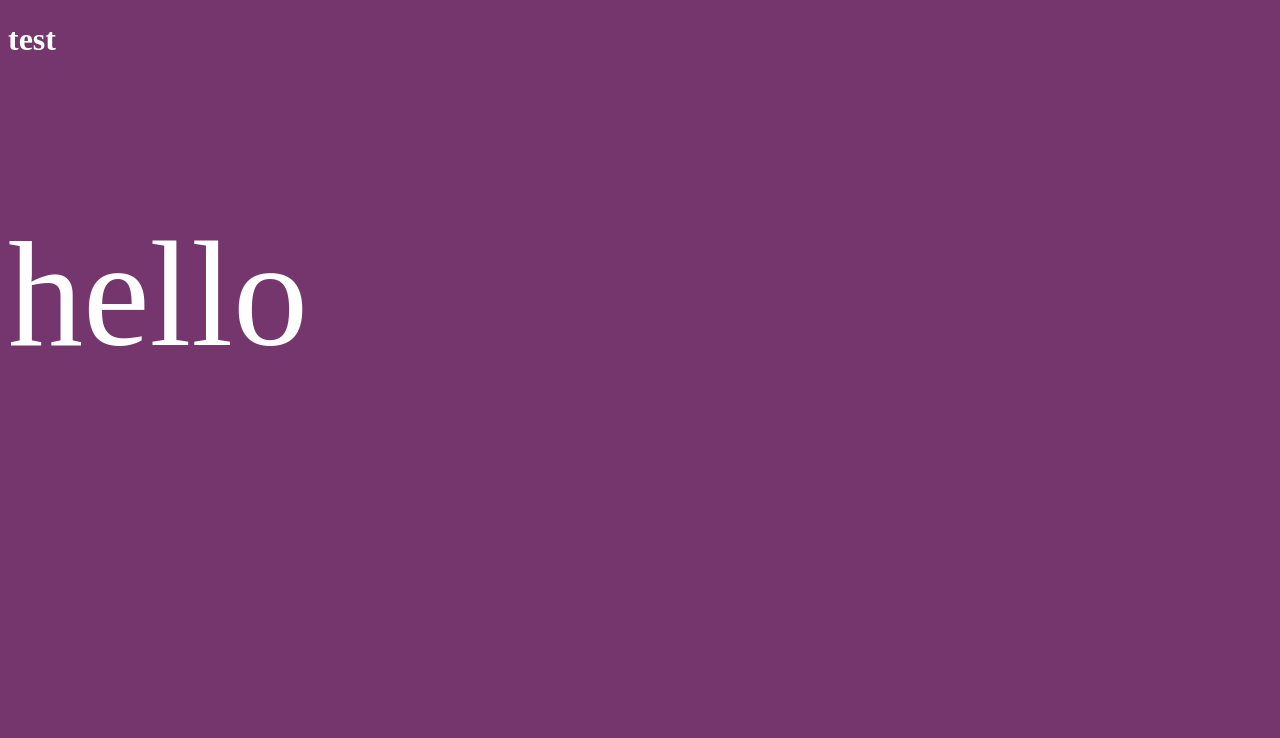
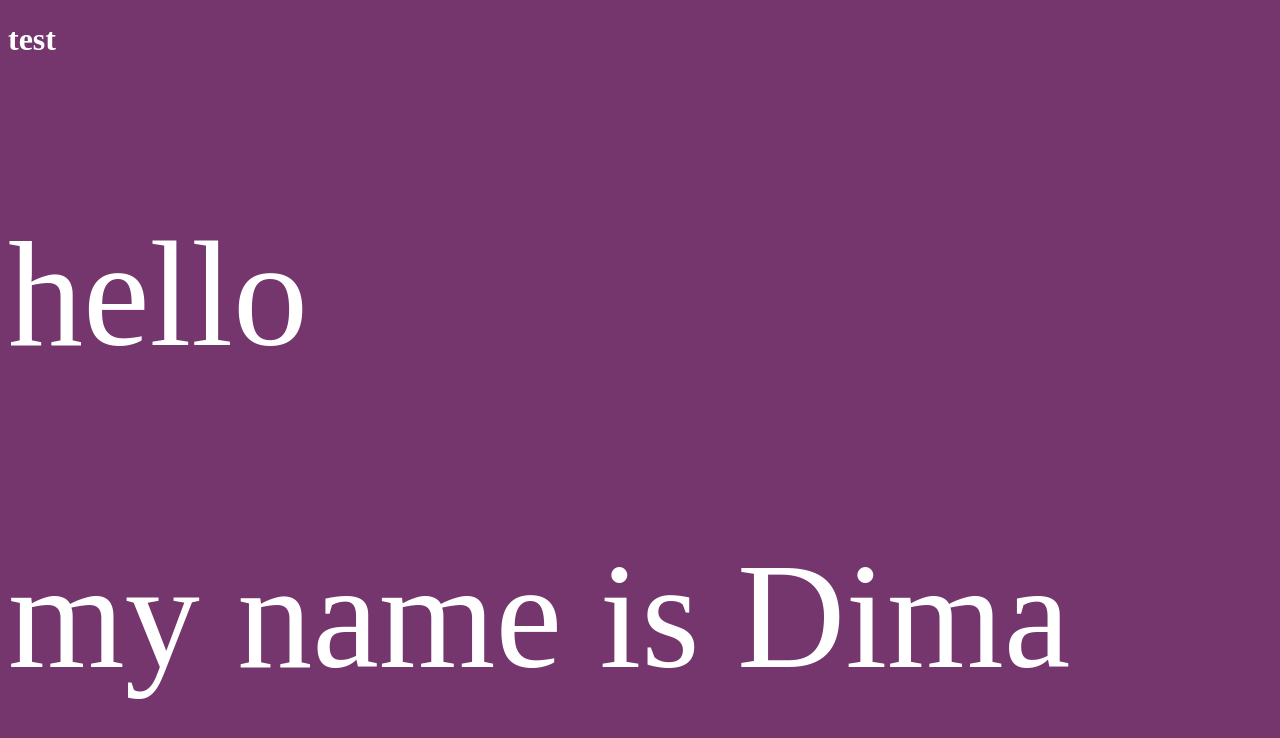
Before and after one commit to DmytroPolushko/ololo, a plain HTML site: page index.html in a window 1280 px wide. Drawn offline with Linux system fonts and the light colour scheme.

Commit message:
more info about me

```diff
--- a/index.html
+++ b/index.html
@@ -12,6 +12,7 @@
 <body>
 	<h1>test</h1>
 	<p>hello</p>
+	<p>my name is Dima</p>
 </body>
 
 </html>
```
